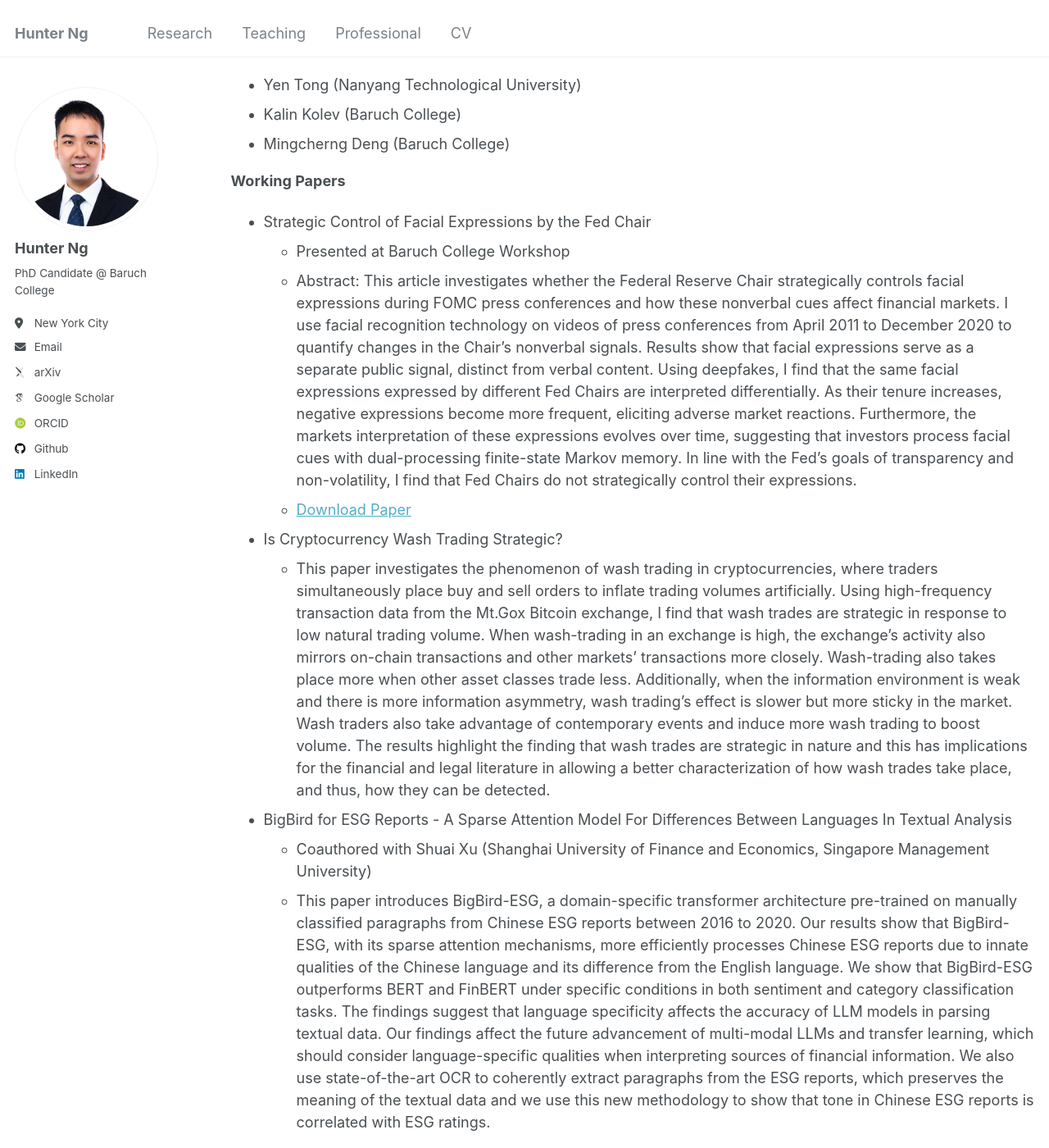
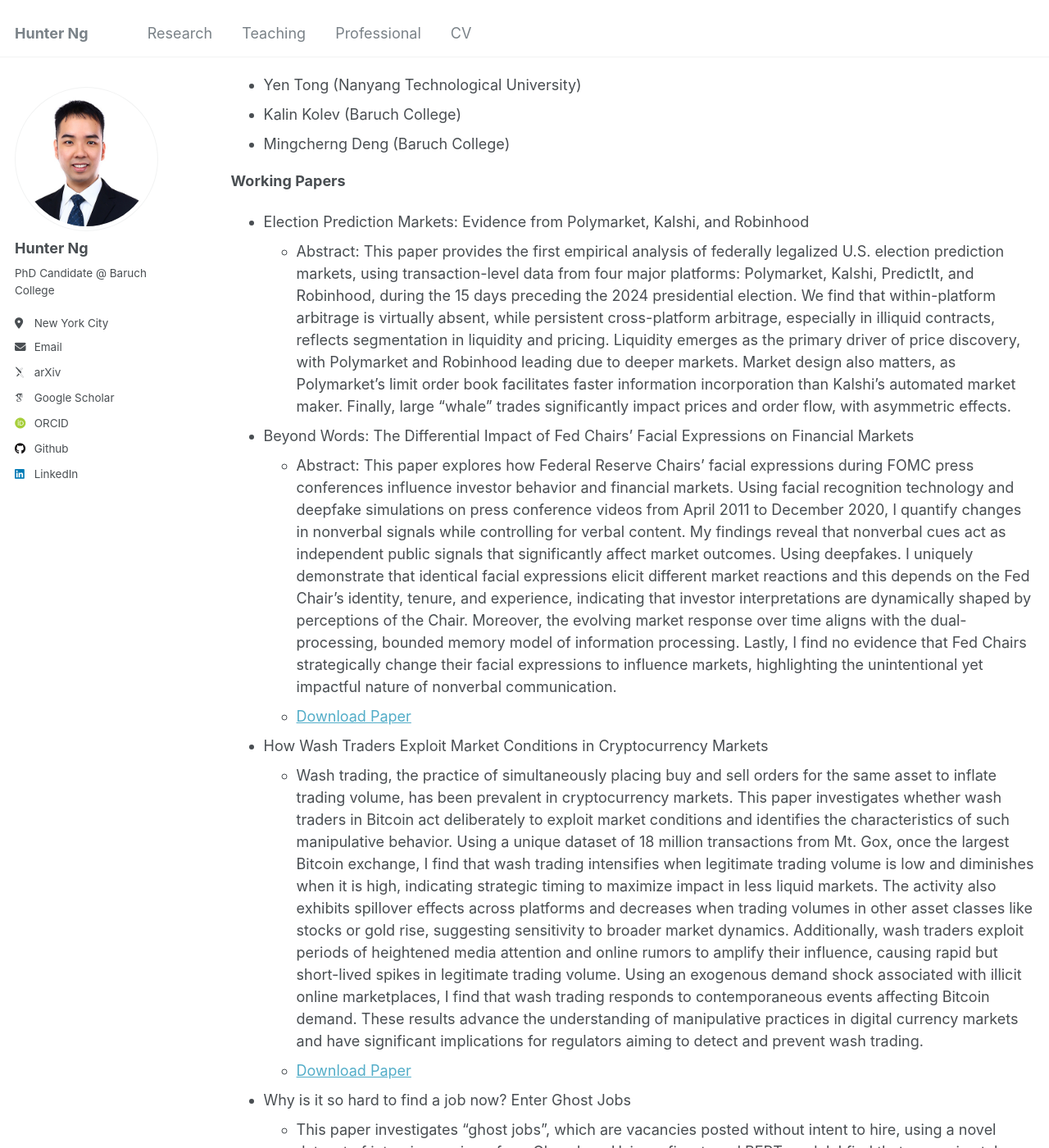
Before and after one commit to hunternbh/hunterng, a Jekyll site: the page built from _pages/research.md, in a window 1280 px wide and 1400 px high, scrolled down 316 px. Shown: the whole window at 82% size. Built offline with Jekyll 4.4.1, drawn with Linux system fonts in a browser that asks for light colours; some web fonts are replaced; some of the changed text lies outside the part shown.

Commit message:
'grants'

```diff
--- a/_pages/research.md
+++ b/_pages/research.md
@@ -20,19 +20,32 @@ redirect_from:
 - Mingcherng Deng (Baruch College)
 
 **Working Papers**
-- Strategic Control of Facial Expressions by the Fed Chair
-  - Presented at Baruch College Workshop
-  - Abstract: This article investigates whether the Federal Reserve Chair strategically controls facial expressions during FOMC press conferences and how these nonverbal cues affect financial markets. I use facial recognition technology on videos of press conferences from April 2011 to December 2020 to quantify changes in the Chair's nonverbal signals. Results show that facial expressions serve as a separate public signal, distinct from verbal content. Using deepfakes, I find that the same facial expressions expressed by different Fed Chairs are interpreted differentially. As their tenure increases, negative expressions become more frequent, eliciting adverse market reactions. Furthermore, the markets interpretation of these expressions evolves over time, suggesting that investors process facial cues with dual-processing finite-state Markov memory. In line with the Fed's goals of transparency and non-volatility, I find that Fed Chairs do not strategically control their expressions.
-  - [Download Paper](https://arxiv.org/abs/2410.20214)
-  <!-- - [Download Paper]({{ site.baseurl }}/files/fomc-fed.pdf) -->
+- Election Prediction Markets: Evidence from Polymarket, Kalshi, and Robinhood
+  - Abstract: This paper provides the first empirical analysis of federally legalized U.S. election prediction markets, using transaction-level data from four major platforms: Polymarket, Kalshi, PredictIt, and Robinhood, during the 15 days preceding the 2024 presidential election. We find that within-platform arbitrage is virtually absent, while persistent cross-platform arbitrage, especially in illiquid contracts, reflects segmentation in liquidity and pricing. Liquidity emerges as the primary driver of price discovery, with Polymarket and Robinhood leading due to deeper markets. Market design also matters, as Polymarket’s limit order book facilitates faster information incorporation than Kalshi’s automated market maker. Finally, large “whale” trades significantly impact prices and order flow, with asymmetric effects.
+  <!-- - [Download Paper](https://arxiv.org/abs/2410.20214) -->
+  <!-- - [Download Paper]({{ site.baseurl }}/files/deepfake.pdf) -->
 
-- Is Cryptocurrency Wash Trading Strategic?
-  - This paper investigates the phenomenon of wash trading in cryptocurrencies, where traders simultaneously place buy and sell orders to inflate trading volumes artificially. Using high-frequency transaction data from the Mt.Gox Bitcoin exchange, I find that wash trades are strategic in response to low natural trading volume. When wash-trading in an exchange is high, the exchange's activity also mirrors on-chain transactions and other markets' transactions more closely. Wash-trading also takes place more when other asset classes trade less. Additionally, when the information environment is weak and there is more information asymmetry, wash trading's effect is slower but more sticky in the market. Wash traders also take advantage of contemporary events and induce more wash trading to boost volume. The results highlight the finding that wash trades are strategic in nature and this has implications for the financial and legal literature in allowing a better characterization of how wash trades take place, and thus, how they can be detected.
+- Beyond Words: The Differential Impact of Fed Chairs' Facial Expressions on Financial Markets
+  - Abstract: This paper explores how Federal Reserve Chairs' facial expressions during FOMC press conferences influence investor behavior and financial markets. Using facial recognition technology and deepfake simulations on press conference videos from April 2011 to December 2020, I quantify changes in nonverbal signals while controlling for verbal content. My findings reveal that nonverbal cues act as independent public signals that significantly affect market outcomes. Using deepfakes. I uniquely demonstrate that identical facial expressions elicit different market reactions and this depends on the Fed Chair's identity, tenure, and experience, indicating that investor interpretations are dynamically shaped by perceptions of the Chair. Moreover, the evolving market response over time aligns with the dual-processing, bounded memory model of information processing. Lastly, I find no evidence that Fed Chairs strategically change their facial expressions to influence markets, highlighting the unintentional yet impactful nature of nonverbal communication.
+  <!-- - [Download Paper](https://arxiv.org/abs/2410.20214) -->
+  - [Download Paper]({{ site.baseurl }}/files/deepfake.pdf)
+
+- How Wash Traders Exploit Market Conditions in Cryptocurrency Markets
+  - Wash trading, the practice of simultaneously placing buy and sell orders for the same asset to inflate trading volume, has been prevalent in cryptocurrency markets. This paper investigates whether wash traders in Bitcoin act deliberately to exploit market conditions and identifies the characteristics of such manipulative behavior. Using a unique dataset of 18 million transactions from Mt. Gox, once the largest Bitcoin exchange, I find that wash trading intensifies when legitimate trading volume is low and diminishes when it is high, indicating strategic timing to maximize impact in less liquid markets. The activity also exhibits spillover effects across platforms and decreases when trading volumes in other asset classes like stocks or gold rise, suggesting sensitivity to broader market dynamics. Additionally, wash traders exploit periods of heightened media attention and online rumors to amplify their influence, causing rapid but short-lived spikes in legitimate trading volume. Using an exogenous demand shock associated with illicit online marketplaces, I find that wash trading responds to contemporaneous events affecting Bitcoin demand. These results advance the understanding of manipulative practices in digital currency markets and have significant implications for regulators aiming to detect and prevent wash trading.
+  - [Download Paper]({{ site.baseurl }}/files/deepfake.pdf)
+
+- Why is it so hard to find a job now? Enter Ghost Jobs
+  - This paper investigates "ghost jobs", which are vacancies posted without intent to hire, using a novel dataset of interview reviews from Glassdoor. Using a fine-tuned BERT model, I find that approximately 21% of job postings exhibit patterns consistent with ghost jobs. These are disproportionately concentrated in larger firms and high-skill industries, where firms may benefit from resume collection, market intelligence, or signaling. I also show that incorporating ghost job prevalence helps reconcile the recent disconnect in the Beveridge Curve between vacancy and hiring rates. The results highlight how ghost hiring imposes costs on job seekers, distorts labor market indicators, and warrants closer scrutiny from policymakers.
+  - [Download Paper]({{ site.baseurl }}/files/ghost-jobs.pdf)
 
 - BigBird for ESG Reports - A Sparse Attention Model For Differences Between Languages In Textual Analysis
   - Coauthored with Shuai Xu (Shanghai University of Finance and Economics, Singapore Management University)
   - This paper introduces BigBird-ESG, a domain-specific transformer architecture pre-trained on manually classified paragraphs from Chinese ESG reports between 2016 to 2020. Our results show that BigBird-ESG, with its sparse attention mechanisms, more efficiently processes Chinese ESG reports due to innate qualities of the Chinese language and its difference from the English language. We show that BigBird-ESG outperforms BERT and FinBERT under specific conditions in both sentiment and category classification tasks. The findings suggest that language specificity affects the accuracy of LLM models in parsing textual data. Our findings affect the future advancement of multi-modal LLMs and transfer learning, which should consider language-specific qualities when interpreting sources of financial information. We also use state-of-the-art OCR to coherently extract paragraphs from the ESG reports, which preserves the meaning of the textual data and we use this new methodology to show that tone in Chinese ESG reports is correlated with ESG ratings.
-  <!-- - [Download Paper]({{ site.baseurl }}/files/bigbird.pdf) -->
+  - [Download Paper]({{ site.baseurl }}/files/chinese-finbert.pdf)
+
+- Decreasing Familial Welfare: The Fluid Welfare State in post-COVID Singapore
+  - This paper examines Singapore’s post-COVID social policies and argues that its welfare state has evolved into a fluid welfare state. The fluid welfare state is defined not by fixed institutional forms but by its anchoring in legitimacy and core governance values. Rather than expanding traditional welfare provisions, Singapore reinforces its longstanding emphasis on rationality, leanness, and effectiveness through a multirole approach: acting as a wise technocrat, a responsible redistributor, and a loving family member. This shift has involved a retreat from the paradigm of familial welfare, allowing the state greater flexibility to respond to demographic, economic, and technological change. The fluid welfare state offers a distinctive model for how legitimacy, rather than generosity, can sustain public trust and policy adaptability in a rapidly changing global landscape.
+  - [Download Paper]({{ site.baseurl }}/files/welfare.pdf)
 
 **Conferences and Presentations**
 - Hawaii Doctoral Institute Summer 2025
```
Also changed, not shown: other parts of _pages/research.md (+4 -3 lines), 5 other files.
